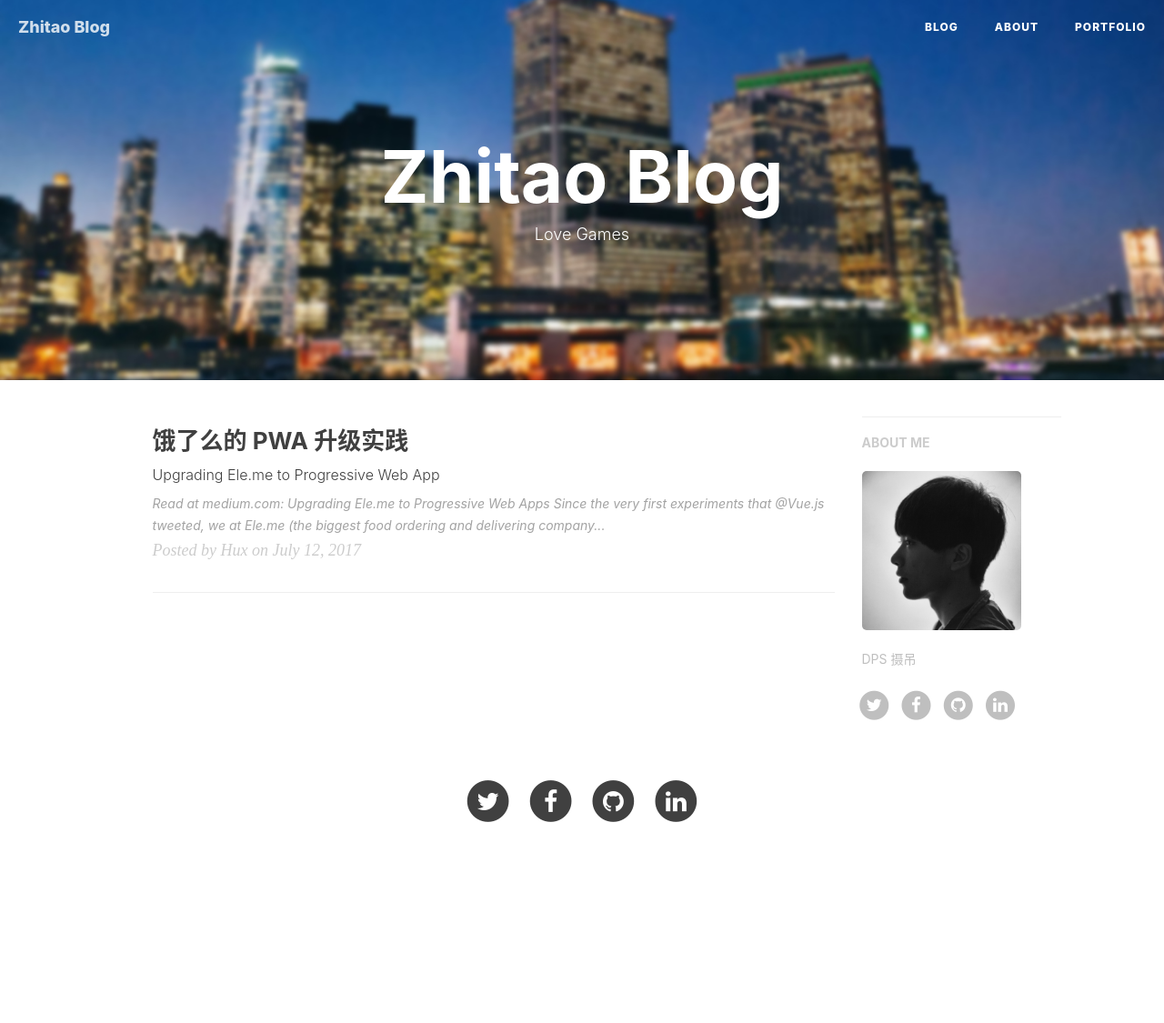
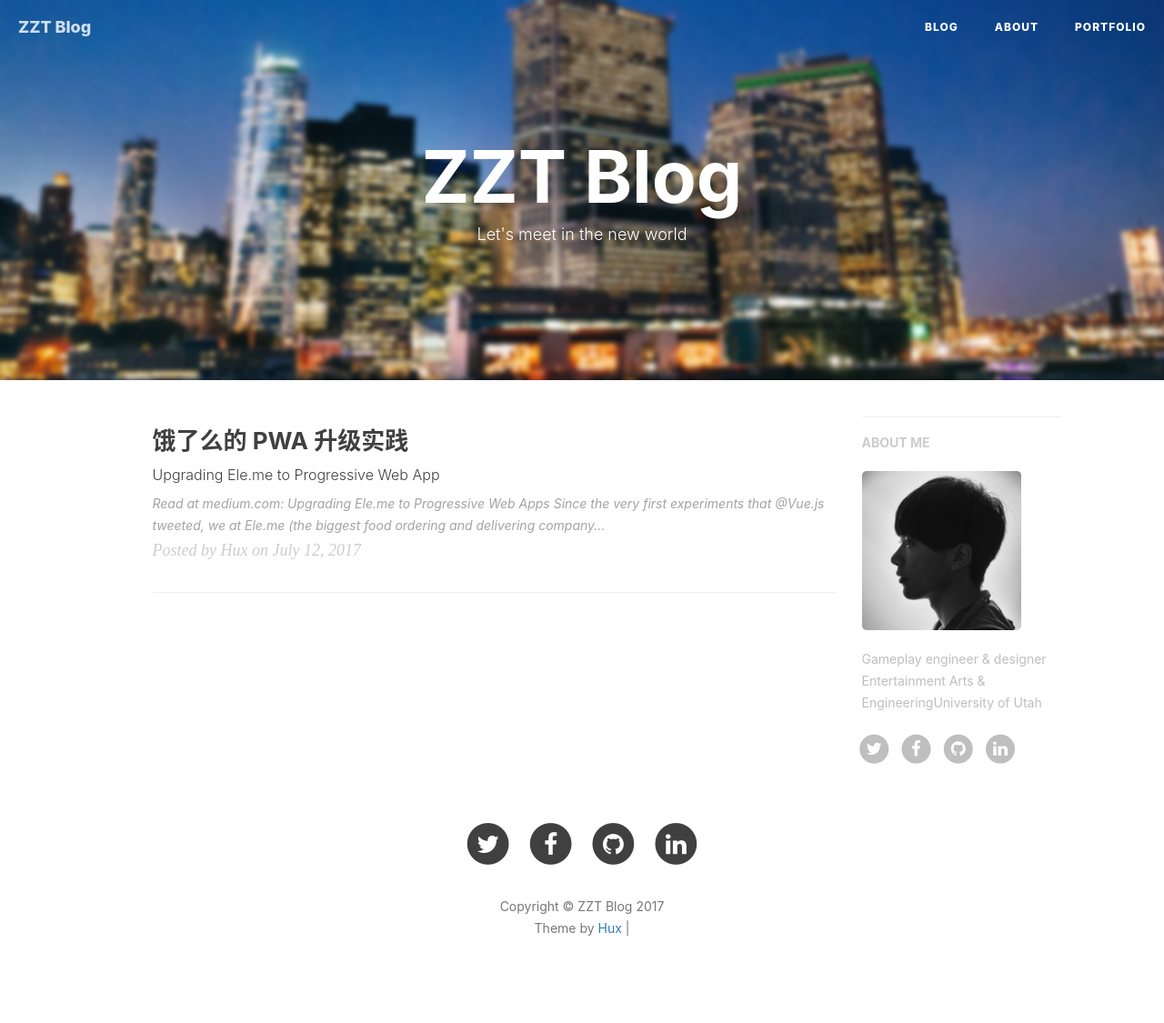
Before and after one commit to Torlyers/Torlyers.github.io, a Jekyll site: the page built from index.html, in a window 1280 px wide. Shown: the whole page at 91% size. Built offline with Jekyll 4.4.1, drawn with Linux system fonts in a browser that asks for light colours; nearby versions of some CDN libraries; the list of posts is cut into pages by our own code; comment, search, counter and statistics services are not loaded; before the commit the page ends 1000 px from its top, so only the background shows below that.

Commit message:
some small changes. Finally finished the basic framework of the website.

```diff
--- a/_config.yml
+++ b/_config.yml
@@ -1,10 +1,10 @@
 # Site settings
-title: Zhitao Blog
-SEOTitle: Zhitao Blog
+title: ZZT Blog
+SEOTitle: ZZT Blog
 header-img: img/home-bg-o.jpg
 email: Torlyers.0112@gamil.com
-description: "aa"
-keyword: "a"
+description: "Let's meet in the new world"
+keyword: "Zhitao blog portfolio"
 url: "https://zhitao.info"              # your host, for absolute URL
 baseurl: ""                             # for example, '/blog' if your blog hosted on 'host/blog'
 
@@ -67,7 +67,9 @@ ga_domain: huangxuan.me
 
 # Sidebar settings
 sidebar: true                           # whether or not using Sidebar.
-sidebar-about-description: "DPS 摄吊"
+sidebar-about-description: "Gameplay engineer & designer\n
+                            Entertainment Arts & Engineering\
+                            University of Utah"
 sidebar-avatar: /img/avatar-hux.jpg      # use absolute URL, seeing it's used in both `/` and `/about/`
 
 
--- a/_includes/footer.html
+++ b/_includes/footer.html
@@ -79,16 +79,16 @@
                     </li>
                     {% endif %}
                 </ul>
-                <!-- <p class="copyright text-muted">
+                <p class="copyright text-muted">
                     Copyright &copy; {{ site.title }} {{ site.time | date: '%Y' }}
                     <br>
                     Theme by <a href="http://huangxuan.me">Hux</a> |
-                    <iframe
+                    <!-- <iframe
                         style="margin-left: 2px; margin-bottom:-5px;"
                         frameborder="0" scrolling="0" width="100px" height="20px"
                         src="https://ghbtns.com/github-btn.html?user=huxpro&repo=huxpro.github.io&type=star&count=true" >
-                    </iframe>
-                </p> -->
+                    </iframe> -->
+                </p>
             </div>
         </div>
     </div>
--- a/index.html
+++ b/index.html
@@ -1,6 +1,6 @@
 ---
 layout: page
-description: "Love Games"
+description: "Let's meet in the new world"
 header-img: "img/home-bg.jpg"
 ---
 
```
Also changed, not shown: _includes/about/en.md (+3 -1 lines).
